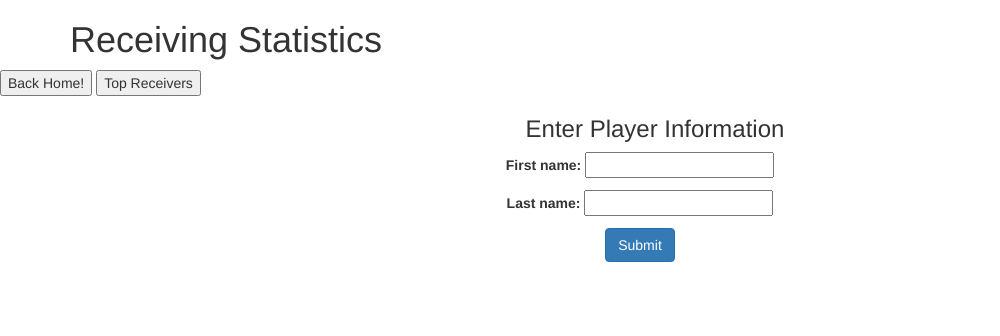
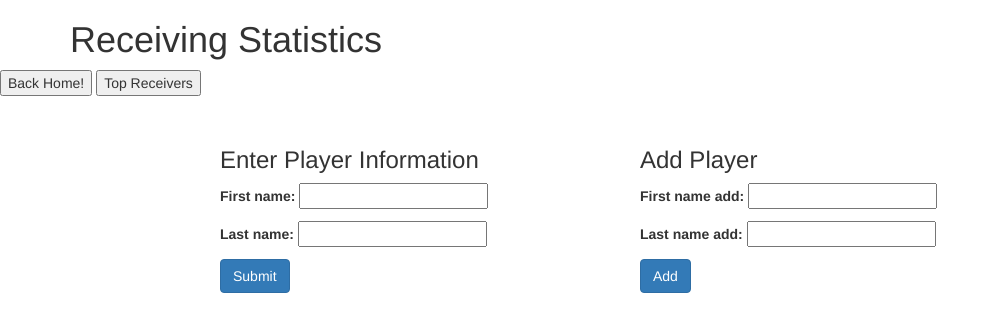
Before and after one commit to fordoelgordo/NFL-Statistics-Application, a Django app: page /receivingpage/ in a window 1280 px wide. Shown: the top 336 px of the page, without its empty margins (0-1000 px from the left). Run offline with Django 3.2, Linux system fonts and the light colour scheme; some libraries are stand-ins or nearby versions.

Commit message:
Add second form to receiving page

```diff
--- a/nfl_site/receiving/forms.py
+++ b/nfl_site/receiving/forms.py
@@ -6,5 +6,10 @@ class ReceiveForm(forms.Form):
     last_name = forms.CharField(max_length=100)
 
 
+class AddReceivingPlayForm(forms.Form):
+    first_name_add = forms.CharField(max_length=100)
+    last_name_add = forms.CharField(max_length=100)
+
+
 class TopReceiveForm(forms.Form):
     player_num = forms.IntegerField(label='Number of players', max_value=100, min_value=1)
--- a/nfl_site/receiving/views.py
+++ b/nfl_site/receiving/views.py
@@ -1,7 +1,7 @@
 from django.shortcuts import get_object_or_404, render
 
 from .nfldata import get_rec_yards_dict, top_n_rec_yards, avg_rec_yard_scatter
-from .forms import ReceiveForm, TopReceiveForm
+from .forms import ReceiveForm, TopReceiveForm, AddReceivingPlayForm
 
 
 def receiving_page(request):
@@ -14,6 +14,8 @@ def receiving_page(request):
                     'Avg. Rec. Yards per Rec. Play', 'Total Receiving Plays']
 
     form = ReceiveForm(request.POST or None)
+    add_rec_play_form = AddReceivingPlayForm(request.POST or None)
+
     if form.is_valid():
 
         first_name = form.cleaned_data.get("first_name")  # get first name from form
@@ -27,7 +29,7 @@ def receiving_page(request):
         if not player_dict:
             error_message = "Error: Does Not Exist in data set!!!"
 
-    context = {'form': form, 'full_name': full_name, 'error_msg': error_message,
+    context = {'form': form, 'add_rec_play_form': add_rec_play_form, 'full_name': full_name, 'error_msg': error_message,
                'column_names': column_names, 'player_dict': player_dict, 'submit_button': submitbutton}
 
     return render(request, 'receiving/receiver.html', context)
--- a/nfl_site/templates/receiving/receiver.html
+++ b/nfl_site/templates/receiving/receiver.html
@@ -16,17 +16,34 @@
     <button onclick="window.location.href='/'">Back Home!</button>
     <button onclick="window.location.href='/receivingpage/topreceivingpage/'">Top Receivers</button>
 
-    <div class="container text-center">
-        <div class="container">
-            <h3>Enter Player Information</h3>
+    <div style="margin: auto; max-width: 900px;">
+        <div class="row" style="width: 100%; display: flex; padding: 30px;">
+
+            <div style="width: 50%; float: left; flex: 1; padding-left: 15px; padding-top: 1px;">
+
+                <h3>Enter Player Information</h3>
+
+                <form method="Post">
+                    {% csrf_token %}
+                    {{ form.as_p }}
+                    <input type="Submit" class="btn btn-primary" name="submit" value="Submit"/>
+                </form>
+
+            </div>
+
+            <div style="width: 50%; float: right; flex: 1; padding-left: 15px; padding-top: 1px;">
+                <h3>Add Player</h3>
+
+                <form method="Post">
+                    {% csrf_token %}
+                    {{ add_rec_play_form.as_p }}
+                    <input type="Submit" class="btn btn-primary" name="add" value="Add"/>
+                </form>
+
+            </div>
+
         </div>
-        <form action="" method="Post">
-            {% csrf_token %}
-            {{ form.as_p }}
-            <input type="Submit" class="btn btn-primary" name="submit" value="Submit"/>
-        </form>
     </div>
-
     {% if submit_button == "Submit" %}
         <div class="container" style="padding-top: 25px">
             <!-- only shows if player not in data set -->
```
